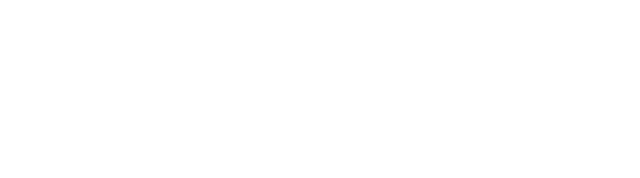
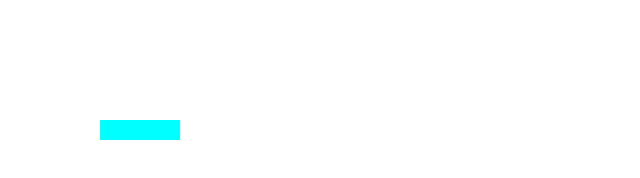
Before and after one commit to longhirar/tetris, a plain HTML site: page index.html in a window 1280 px wide. Shown: the whole page, without its empty margins (0-640 px from the left). Drawn offline with Linux system fonts and the light colour scheme.

Commit message:
Piece Drawing

```diff
--- /dev/null
+++ b/engine.js
@@ -0,0 +1,44 @@
+var running = true;
+var keyqueue = [];
+
+document.body.onkeydown = (ev) => {
+    keyqueue.push(ev.keyCode);
+}
+
+var canvas = document.querySelector('#tetris');
+window.onresize = () => {
+    canvas.width = window.innerWidth;
+    canvas.height = window.innerHeight;
+    console.log("Window resize:", window.innerWidth, window.innerHeight);
+}
+canvas.width = window.innerWidth;
+canvas.height = window.innerHeight;
+
+
+var frames = 0;
+var ctx = canvas.getContext("2d");
+var framestart = 0;
+var frameend = 0;
+var frametime = 16.6;
+var dt = 0;
+var fps = 0;
+var framecount = 0;
+
+const gameloop = async () => {
+    framestart = new Date();
+    framecount += 1;
+    dt = framestart - frameend;
+
+    update(dt);
+
+    ctx.clearRect(0, 0, canvas.width, canvas.height);
+    draw(dt, ctx);
+
+    frameend = new Date();
+    frametime = frameend - framestart;
+    idletime = 16.6 - frametime;
+    idletime = idletime < 0 ? 0 : idletime; // if idletime is smaller then zero, we can't go to the past, so set it to 0;
+    fps = 1000 / (frametime + idletime)
+    console.log(frametime);
+    setTimeout(gameloop, idletime);
+}
--- a/game.js
+++ b/game.js
@@ -1,84 +1,52 @@
-var i = { blocks: [0x0F00, 0x2222, 0x00F0, 0x4444], color: 'cyan'   };
-var j = { blocks: [0x44C0, 0x8E00, 0x6440, 0x0E20], color: 'blue'   };
-var l = { blocks: [0x4460, 0x0E80, 0xC440, 0x2E00], color: 'orange' };
-var o = { blocks: [0xCC00, 0xCC00, 0xCC00, 0xCC00], color: 'yellow' };
-var s = { blocks: [0x06C0, 0x8C40, 0x6C00, 0x4620], color: 'green'  };
-var t = { blocks: [0x0E40, 0x4C40, 0x4E00, 0x4640], color: 'purple' };
-var z = { blocks: [0x0C60, 0x4C80, 0xC600, 0x2640], color: 'red'    };
+const pieces = [
+    { blocks: [0x0F00, 0x2222, 0x00F0, 0x4444], color: 'cyan'   },
+    { blocks: [0x44C0, 0x8E00, 0x6440, 0x0E20], color: 'blue'   },
+    { blocks: [0x4460, 0x0E80, 0xC440, 0x2E00], color: 'orange' },
+    { blocks: [0xCC00, 0xCC00, 0xCC00, 0xCC00], color: 'yellow' },
+    { blocks: [0x06C0, 0x8C40, 0x6C00, 0x4620], color: 'green'  },
+    { blocks: [0x0E40, 0x4C40, 0x4E00, 0x4640], color: 'purple' },
+    { blocks: [0x0C60, 0x4C80, 0xC600, 0x2640], color: 'red'    }
+]
 
 var gamearea = [];
-var running = true;
-var keyqueue = [];
 
-document.body.onkeydown = (ev) => {
-    keyqueue.push(ev.keyCode);
-}
-
-var canvas = document.querySelector('#tetris');
-window.onresize = () => {
-    canvas.width = window.innerWidth;
-    canvas.height = window.innerHeight;
-    console.log("Window resize:", window.innerWidth, window.innerHeight);
-}
-canvas.width = window.innerWidth;
-canvas.height = window.innerHeight;
-
-
-var frames = 0;
-var ctx = canvas.getContext("2d");
-var framestart = 0;
-var frameend = 0;
-var frametime = 16.6;
-var dt = 0;
-var fps = 0;
-var framecount = 0;
-
-var randomsquares = [];
+var piecenum = 0, rotation = 0;
 
 const update = dt => {
     if (keyqueue.length > 0)
     {
         console.log(keyqueue[0], keyqueue.length);
+        key = keyqueue[0];
         keyqueue = keyqueue.slice(1);
 
-        randomsquares.push({x: Math.random() * window.innerWidth, y: Math.random() * window.innerHeight, velx: 0, vely: 0})
+        if(key === 38) {
+            // ARROW UP
+            rotation = rotation === 3 ? 0 : rotation + 1;
+        }
+        if(key === 39) {
+            piecenum = piecenum === 6 ? 0 : piecenum + 1;
+        }
     }
-
-    randomsquares.forEach(sq => {
-        sq.x += sq.velx;
-        sq.y += sq.vely;
-        sq.vely += 1;
-        if (sq.y >= canvas.height) {
-            sq.vely = sq.vely * -1;
-        }
-    })
-}
-
-const draw = () => {
-    ctx.clearRect(0, 0, canvas.width, canvas.height);
-
-    ctx.fillStyle = 'red';
-    randomsquares.forEach(sq => {
-        ctx.fillRect(sq.x - 30, sq.y - 30, 60, 60);
-    });
 
 }
 
-const gameloop = async () => {
-    framestart = new Date();
-    framecount += 1;
-    dt = framestart - frameend;
+const drawPiece = (ctx, piece, x, y) => {
+    const blockW = 20, blockH = 20;
 
-    update(dt);
+    for (let i = 0; i < 16; i++) {
+        if (piece & (0b1000000000000000 >>> i)) {
+            const column = i % 4;
+            const line = Math.floor(i / 4);
+            ctx.fillRect(x + column * blockW, y + line * blockH, blockW, blockH);
+            //console.log(x + column * blockW, y + line * blockH, blockW, blockH);
+        }
+    }
+}
 
-    draw(dt);
+const draw = (dt,ctx) => {
 
-    frameend = new Date();
-    frametime = frameend - framestart;
-    idletime = 16.6 - frametime;
-    idletime = idletime < 0 ? 0 : idletime; // if idletime is smaller then zero, we can't go to the past, so set it to 0;
-    fps = 1000 / (frametime + idletime)
-    console.log(fps.toFixed(0));
-    setTimeout(gameloop, idletime);
+    ctx.fillStyle = pieces[piecenum].color;
+    drawPiece(ctx, pieces[piecenum].blocks[rotation], 100, 100);
 }
-setTimeout(gameloop, 16.6)
+
+gameloop(); //  start game
--- a/index.html
+++ b/index.html
@@ -14,6 +14,7 @@
 </head>
 <body>
     <canvas id="tetris"></canvas>
+    <script src="engine.js"></script>
     <script src="game.js"></script>
 </body>
 </html>
```
